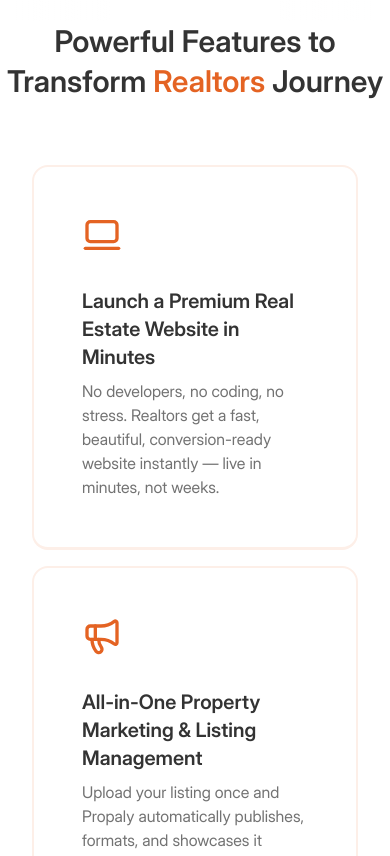
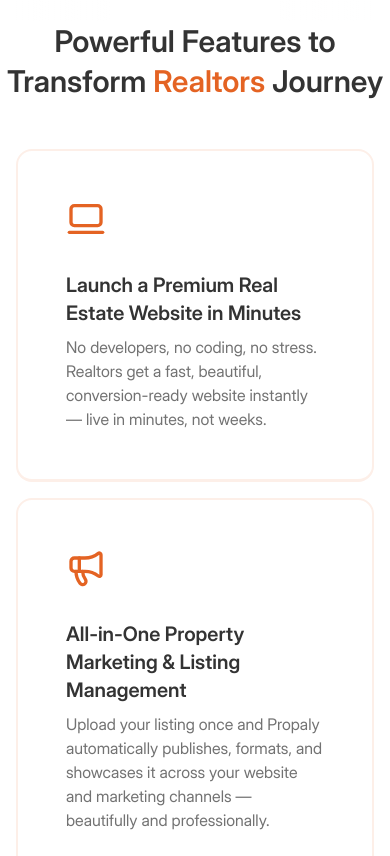
Before and after one commit to abdulakeem-asiru/propaly, a Next.js app: page / in a window 390 px wide. Shown: the part 1120-1976 px from the top of the page. Built offline with nearby package versions, Linux system fonts and the light colour scheme.

Commit message:
Responsiveness

```diff
--- a/components/home/Features.tsx
+++ b/components/home/Features.tsx
@@ -72,7 +72,7 @@ const Features = () => {
         Powerful Features to Transform <span className="text-(--primary-color)">Realtors</span> Journey
       </h2>
 
-      <div className="grid grid-cols-1 md:grid-cols-2 gap-4 w-full md:w-full xl:w-7xl rounded-lg p-8">
+      <div className="grid grid-cols-1 md:grid-cols-2 gap-4 w-full md:w-full xl:w-7xl rounded-lg md:p-8 p-4">
         {/* Sticky Cards */}
         <div ref={columnRef} className="flex flex-col gap-4">
           {featuresContent.map((feature, index) => {
```
